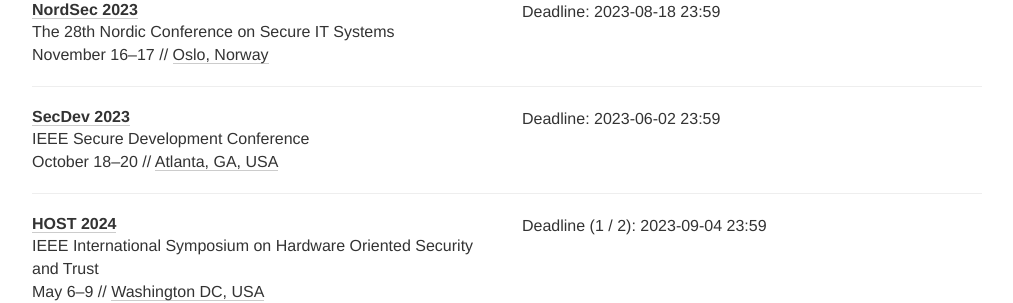
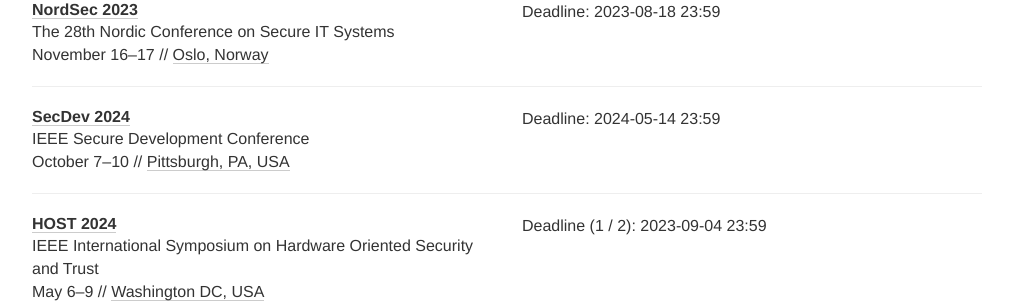
Before and after one commit to sec-deadlines/sec-deadlines.github.io, a Jekyll site: the page built from index.html, in a window 1280 px wide and 900 px high, scrolled down 8653 px. Shown: the part 152-455 px from the top of the window, without its empty margins (133-1146 px from the left). Built offline with Jekyll 4.4.1, drawn with Linux system fonts in a browser that asks for light colours; nearby versions of some CDN libraries; comment, search, counter and statistics services are not loaded.

Commit message:
Update the deadline for SecDev 2024

```diff
--- a/_data/conferences.yml
+++ b/_data/conferences.yml
@@ -553,12 +553,12 @@
   tags: [SEC, PRIV, CONF]
 
 - name: SecDev
-  year: 2023
+  year: 2024
   description: IEEE Secure Development Conference
-  link: https://secdev.ieee.org/2023/home/
-  deadline: ["2023-06-02 23:59"]
-  date: "October 18-20"
-  place: Atlanta, GA, USA
+  link: https://secdev.ieee.org/2024/home
+  deadline: ["2024-05-14 23:59"]
+  date: "October 7-10"
+  place: Pittsburgh, PA, USA
   tags: [SEC, PRIV, CONF]
 
 - name: HOST
```
